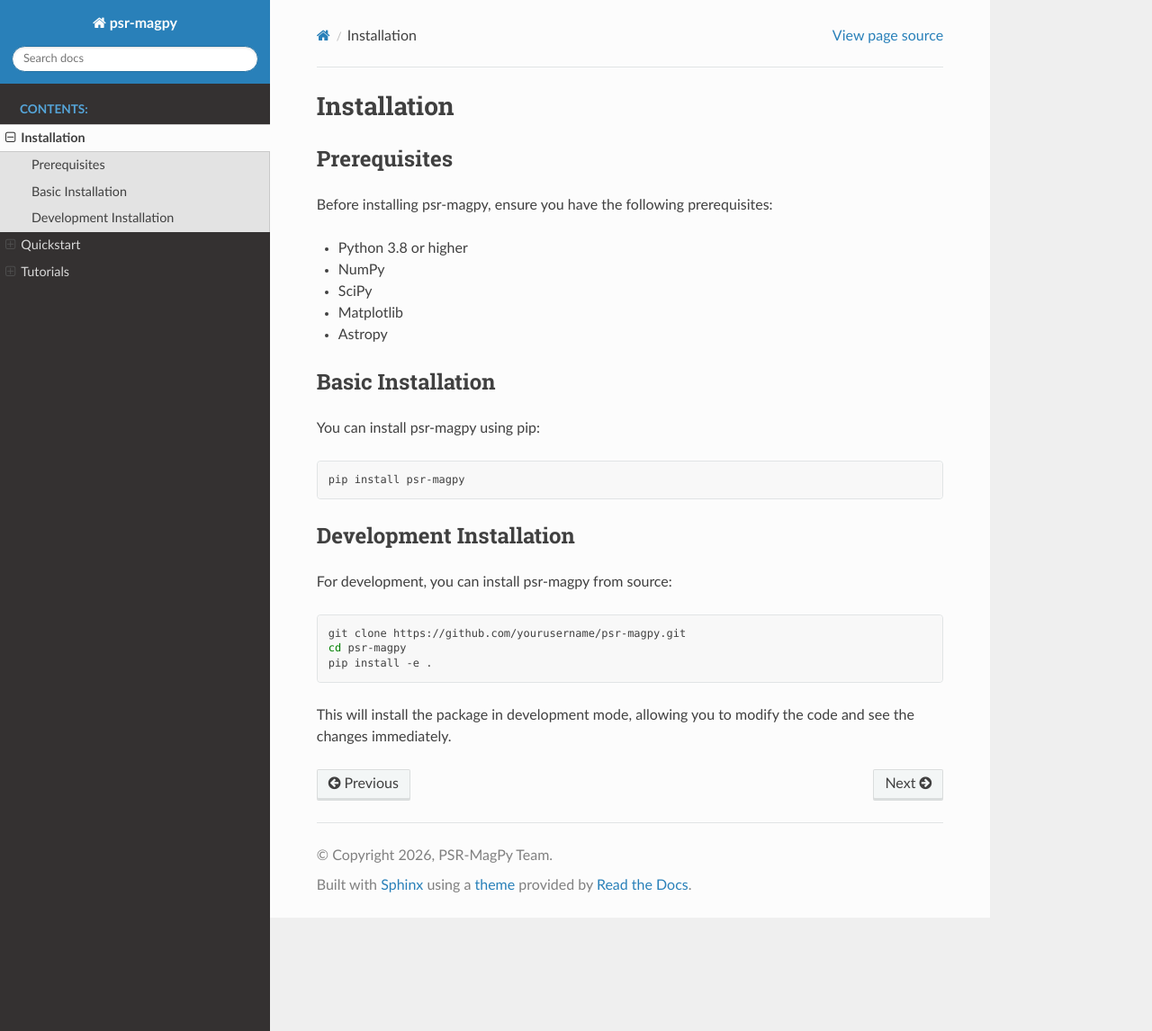
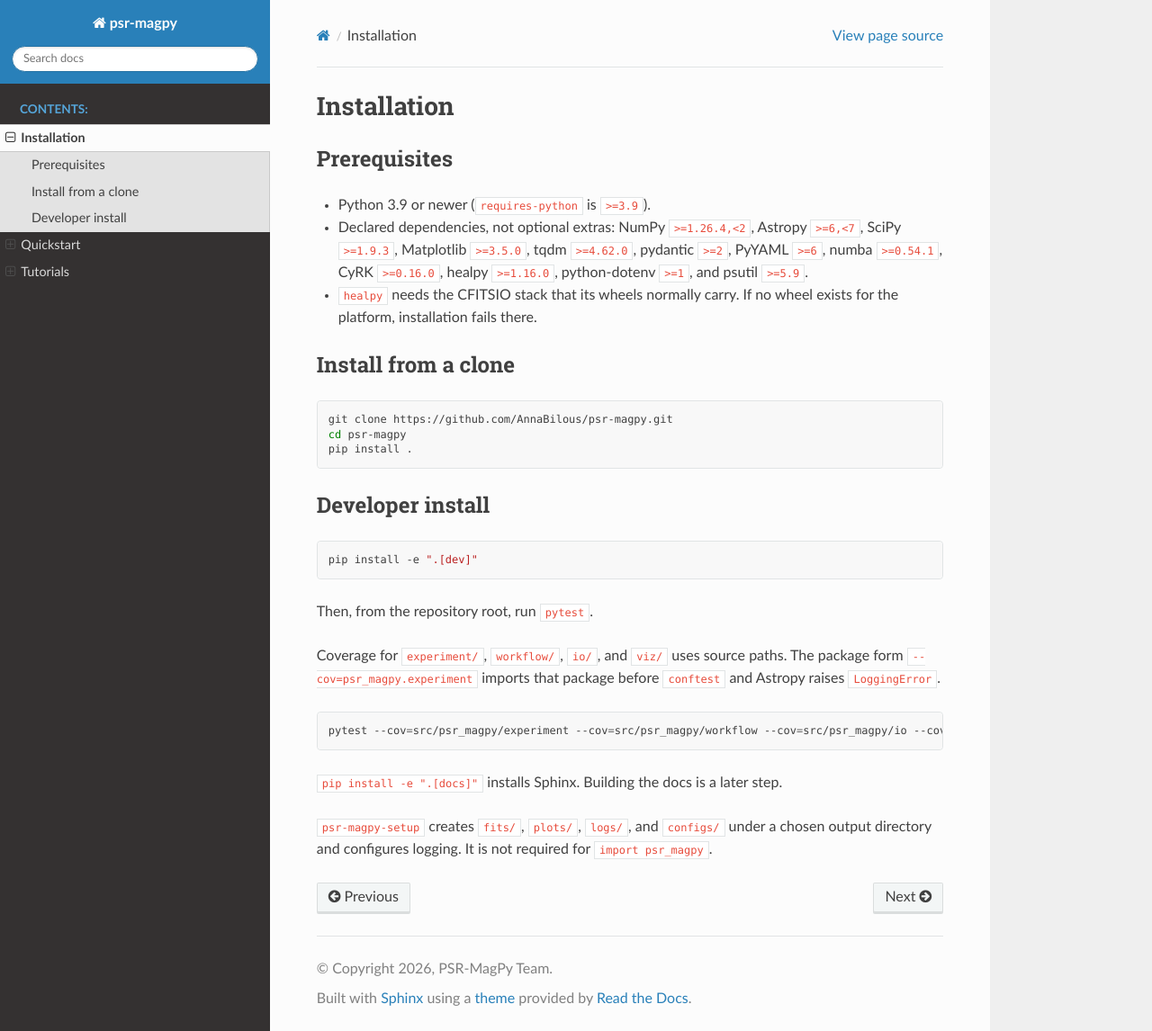
Before and after one commit to AnnaBilous/psr-magpy, a Sphinx documentation site: the page built from docs/installation.rst, in a window 1280 px wide and 1146 px high. Shown: the whole window at 90% size. Built offline with Sphinx 7.4.7 and the Read the Docs theme 3.1.0, drawn with Linux system fonts in a browser that asks for light colours; pages that are not in the unit, such as notebooks, are missing from menus.

Commit message:
Installation documentation

```diff
--- a/docs/installation.rst
+++ b/docs/installation.rst
@@ -1,35 +1,37 @@
 Installation
-===========
+============
 
 Prerequisites
-------------
+-------------
 
-Before installing psr-magpy, ensure you have the following prerequisites:
+* Python 3.9 or newer (``requires-python`` is ``>=3.9``).
+* Declared dependencies, not optional extras: NumPy ``>=1.26.4,<2``, Astropy ``>=6,<7``, SciPy ``>=1.9.3``, Matplotlib ``>=3.5.0``, tqdm ``>=4.62.0``, pydantic ``>=2``, PyYAML ``>=6``, numba ``>=0.54.1``, CyRK ``>=0.16.0``, healpy ``>=1.16.0``, python-dotenv ``>=1``, and psutil ``>=5.9``.
+* ``healpy`` needs the CFITSIO stack that its wheels normally carry. If no wheel exists for the platform, installation fails there.
 
-* Python 3.8 or higher
-* NumPy
-* SciPy
-* Matplotlib
-* Astropy
-
-Basic Installation
------------------
-
-You can install psr-magpy using pip:
+Install from a clone
+--------------------
 
 .. code-block:: bash
 
-   pip install psr-magpy
+   git clone https://github.com/AnnaBilous/psr-magpy.git
+   cd psr-magpy
+   pip install .
 
-Development Installation
------------------------
-
-For development, you can install psr-magpy from source:
+Developer install
+-----------------
 
 .. code-block:: bash
 
-   git clone https://github.com/yourusername/psr-magpy.git
-   cd psr-magpy
-   pip install -e .
+   pip install -e ".[dev]"
 
-This will install the package in development mode, allowing you to modify the code and see the changes immediately.
+Then, from the repository root, run ``pytest``.
+
+Coverage for ``experiment/``, ``workflow/``, ``io/``, and ``viz/`` uses source paths. The package form ``--cov=psr_magpy.experiment`` imports that package before ``conftest`` and Astropy raises ``LoggingError``.
+
+.. code-block:: bash
+
+   pytest --cov=src/psr_magpy/experiment --cov=src/psr_magpy/workflow --cov=src/psr_magpy/io --cov=src/psr_magpy/viz
+
+``pip install -e ".[docs]"`` installs Sphinx. Building the docs is a later step.
+
+``psr-magpy-setup`` creates ``fits/``, ``plots/``, ``logs/``, and ``configs/`` under a chosen output directory and configures logging. It is not required for ``import psr_magpy``.
--- a/pyproject.toml
+++ b/pyproject.toml
@@ -30,7 +30,6 @@ classifiers = [
     "Development Status :: 3 - Alpha",
     "Intended Audience :: Science/Research",
     "Programming Language :: Python :: 3",
-    "Programming Language :: Python :: 3.8",
     "Programming Language :: Python :: 3.9",
     "Programming Language :: Python :: 3.10",
     "Topic :: Scientific/Engineering :: Astronomy",
@@ -40,6 +39,7 @@ classifiers = [
 [project.optional-dependencies]
 dev = [
     "pytest>=7.0.0",
+    "pytest-cov>=4.0.0",
     "black>=22.0.0",
     "flake8>=4.0.0",
     "mypy>=1.0.0",
@@ -72,7 +72,6 @@ known_first_party = ["psr_magpy"]
 
 [project.scripts]
 psr-magpy-setup = "psr_magpy.cli.setup_environment:main"
-psr-magpy-setup-env = "psr_magpy.cli.setup_environment:main"
 
 [tool.mypy]
 python_version = "3.9"
```
Also changed, not shown: README.md (+26 -46 lines), 1 other file.
